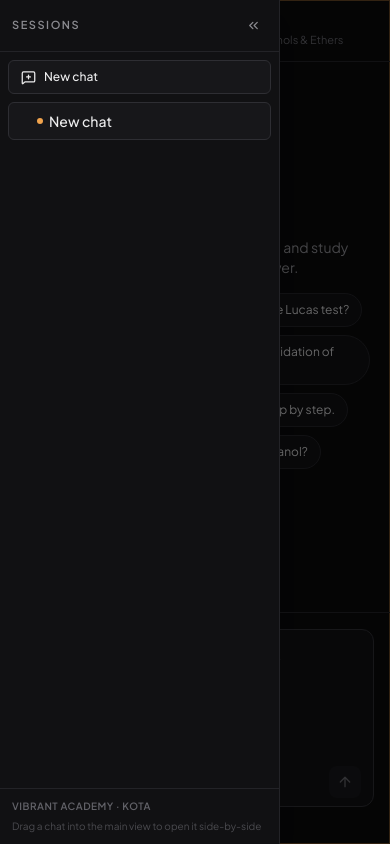
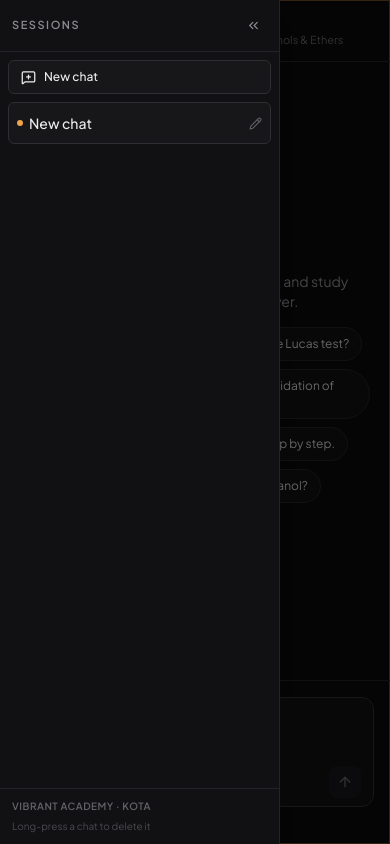
Before and after one commit to dev-sanidhya/MSC-Demo, a Next.js app: page / in a window 390 px wide. Both pictures are taken after a click on the button 29 px from the left and 30 px from the top of the page. Built offline with nearby package versions, Linux system fonts and the light colour scheme.

Commit message:
feat(mobile): long-press delete, citation hints, shorter input

```diff
--- a/app/page.tsx
+++ b/app/page.tsx
@@ -595,6 +595,7 @@ export default function Home() {
           openPaneIds={openPaneSessionIds}
           collapsed={sidebarCollapsed}
           width={sidebarWidth}
+          draggable
           onToggleCollapsed={() => setSidebarCollapsed((v) => !v)}
           onSelect={handleSelect}
           onNew={handleNewChat}
@@ -676,6 +677,7 @@ export default function Home() {
           openPaneIds={openPaneSessionIds}
           collapsed={false}
           width={280}
+          draggable={false}
           onToggleCollapsed={() => setMobileMenuOpen(false)}
           onSelect={handleMobileSelect}
           onNew={handleMobileNewChat}
--- a/components/ChatPanel.tsx
+++ b/components/ChatPanel.tsx
@@ -57,8 +57,12 @@ export function ChatPanel({
   useEffect(() => {
     const el = textareaRef.current;
     if (!el) return;
+    // Capped lower on mobile — 160px of growth room reads fine on a desktop
+    // side pane but eats a third of a phone screen once someone pastes a
+    // couple of sentences.
+    const maxHeight = window.matchMedia("(max-width: 767px)").matches ? 92 : 160;
     el.style.height = "0px";
-    el.style.height = `${Math.min(el.scrollHeight, 160)}px`;
+    el.style.height = `${Math.min(el.scrollHeight, maxHeight)}px`;
   }, [draft]);
 
   function handleSend() {
@@ -196,8 +200,9 @@ export function ChatPanel({
                 <p className="whitespace-pre-wrap break-words">{message.content}</p>
               )}
               {message.role === "assistant" && (message.videoChunkId || message.bookChunkId) && (
-                <div className="mt-3 flex flex-wrap gap-1.5">
+                <div className="mt-3 flex flex-wrap gap-3">
                   {message.videoChunkId && onOpenVideoChunk && (
+                    <div className="flex flex-col items-start gap-1">
                       <button
                         type="button"
                         onClick={() => onOpenVideoChunk(message.videoChunkId!)}
@@ -205,8 +210,16 @@ export function ChatPanel({
                       >
                         <PlayCircle size={12} /> Lecture moment
                       </button>
+                      {/* First-run discoverability nudge for new mobile users — desktop
+                          already has the always-visible header icon + side panel, so
+                          this would just be noise there. */}
+                      <span className="text-[9px] leading-tight text-muted-2 md:hidden">
+                        🎬 There&apos;s a lecture clip for this — tap to watch
+                      </span>
+                    </div>
                   )}
                   {message.bookChunkId && onOpenBookChunk && (
+                    <div className="flex flex-col items-start gap-1">
                       <button
                         type="button"
                         onClick={() => onOpenBookChunk(message.bookChunkId!)}
@@ -214,6 +227,10 @@ export function ChatPanel({
                       >
                         <BookOpen size={12} /> Study reference
                       </button>
+                      <span className="text-[9px] leading-tight text-muted-2 md:hidden">
+                        📖 There&apos;s a study reference too — tap to open
+                      </span>
+                    </div>
                   )}
                 </div>
               )}
--- a/components/Sidebar.tsx
+++ b/components/Sidebar.tsx
@@ -1,6 +1,6 @@
 "use client";
 
-import { useState } from "react";
+import { useRef, useState } from "react";
 import {
   SortableContext,
   useSortable,
@@ -25,12 +25,20 @@ type SidebarProps = {
   openPaneIds: string[];
   collapsed: boolean;
   width: number;
+  /** Desktop/tablet only — lets a session be dragged into the pane area to
+   * split, and into the list to reorder. Mobile has no pane-split (see
+   * app/page.tsx) and touch long-press-to-drag conflicts with scrolling the
+   * list, so the mobile drawer passes false and gets a long-press-to-delete
+   * row instead. */
+  draggable: boolean;
   onToggleCollapsed: () => void;
   onSelect: (id: string) => void;
   onNew: () => void;
   onRename: (id: string, title: string) => void;
   onDelete: (id: string) => void;
 };
+
+const LONG_PRESS_MS = 550;
 
 function SortableSessionRow({
   session,
@@ -175,12 +183,166 @@ function SortableSessionRow({
   );
 }
 
+// Mobile row: no drag (see draggable prop doc above). Rename stays a tap
+// target since touch has no hover to reveal it; delete instead needs a
+// long-press, matching the native-app pattern this is trying to feel like.
+// The outer div stays mounted across the normal <-> confirm-delete states so
+// the pointerup that ends the press keeps landing on the same element even
+// if a long-press mid-gesture swaps its children out from under the finger.
+function SessionRow({
+  session,
+  isActive,
+  isOpenInPane,
+  onSelect,
+  onRename,
+  onDelete,
+}: {
+  session: ChatSession;
+  isActive: boolean;
+  isOpenInPane: boolean;
+  onSelect: (id: string) => void;
+  onRename: (id: string, title: string) => void;
+  onDelete: (id: string) => void;
+}) {
+  const [editing, setEditing] = useState(false);
+  const [draft, setDraft] = useState(session.title);
+  const [confirmingDelete, setConfirmingDelete] = useState(false);
+  const longPressTimer = useRef<ReturnType<typeof setTimeout> | null>(null);
+  const longPressFired = useRef(false);
+
+  function commitRename() {
+    const trimmed = draft.trim();
+    onRename(session.id, trimmed.length > 0 ? trimmed : session.title);
+    setEditing(false);
+  }
+
+  function handlePointerDown() {
+    if (confirmingDelete) return;
+    longPressFired.current = false;
+    longPressTimer.current = setTimeout(() => {
+      longPressFired.current = true;
+      setConfirmingDelete(true);
+    }, LONG_PRESS_MS);
+  }
+
+  function clearLongPress() {
+    if (longPressTimer.current) {
+      clearTimeout(longPressTimer.current);
+      longPressTimer.current = null;
+    }
+  }
+
+  function handleRowTap() {
+    if (longPressFired.current) {
+      // The long-press already opened the delete confirm; swallow the
+      // trailing click so it doesn't also select the chat.
+      longPressFired.current = false;
+      return;
+    }
+    onSelect(session.id);
+  }
+
+  return (
+    <div
+      onPointerDown={handlePointerDown}
+      onPointerUp={clearLongPress}
+      onPointerLeave={clearLongPress}
+      onPointerCancel={clearLongPress}
+      className={clsx(
+        "flex items-center gap-1.5 rounded-md px-2 py-2.5 text-left transition-colors",
+        confirmingDelete
+          ? "border border-danger/40 bg-danger/10"
+          : isActive
+            ? "bg-surface-2 border border-border-strong"
+            : "border border-transparent active:bg-surface-2/60"
+      )}
+    >
+      {confirmingDelete ? (
+        <>
+          <p className="min-w-0 flex-1 truncate text-sm font-medium text-foreground/80">
+            Delete &ldquo;{session.title}&rdquo;?
+          </p>
+          <button
+            type="button"
+            onClick={() => onDelete(session.id)}
+            className="shrink-0 rounded-md bg-danger px-2.5 py-1 text-[11px] font-semibold text-white"
+          >
+            Delete
+          </button>
+          <button
+            type="button"
+            onClick={() => setConfirmingDelete(false)}
+            className="shrink-0 rounded-md border border-border-subtle px-2.5 py-1 text-[11px] text-muted"
+          >
+            Cancel
+          </button>
+        </>
+      ) : (
+        <>
+          <button type="button" onClick={handleRowTap} className="min-w-0 flex-1 text-left">
+            {editing ? (
+              <input
+                autoFocus
+                value={draft}
+                onChange={(e) => setDraft(e.target.value)}
+                onBlur={commitRename}
+                onKeyDown={(e) => {
+                  if (e.key === "Enter") {
+                    e.preventDefault();
+                    commitRename();
+                  }
+                  if (e.key === "Escape") {
+                    setDraft(session.title);
+                    setEditing(false);
+                  }
+                }}
+                onClick={(e) => e.stopPropagation()}
+                className="w-full rounded border border-accent/50 bg-background px-1 py-0.5 text-sm font-medium text-foreground outline-none"
+              />
+            ) : (
+              <span className="flex items-center gap-1.5">
+                {isOpenInPane && (
+                  <span
+                    className="h-1.5 w-1.5 shrink-0 rounded-full bg-accent"
+                    title="Open in a pane"
+                  />
+                )}
+                <p
+                  className={clsx(
+                    "truncate text-sm font-medium",
+                    isActive ? "text-foreground" : "text-foreground/80"
+                  )}
+                >
+                  {session.title}
+                </p>
+              </span>
+            )}
+          </button>
+          <button
+            type="button"
+            onClick={(e) => {
+              e.stopPropagation();
+              setDraft(session.title);
+              setEditing((v) => !v);
+            }}
+            className="shrink-0 text-muted-2 hover:text-accent"
+            aria-label="Rename chat"
+          >
+            {editing ? <Check size={13} /> : <Pencil size={13} />}
+          </button>
+        </>
+      )}
+    </div>
+  );
+}
+
 export function Sidebar({
   sessions,
   activeSessionId,
   openPaneIds,
   collapsed,
   width,
+  draggable,
   onToggleCollapsed,
   onSelect,
   onNew,
@@ -229,6 +391,7 @@ export function Sidebar({
       </div>
 
       <div className="flex-1 overflow-y-auto px-2 pb-2">
+        {draggable ? (
           <SortableContext
             items={sessions.map((s) => s.id)}
             strategy={verticalListSortingStrategy}
@@ -248,6 +411,21 @@ export function Sidebar({
               ))}
             </div>
           </SortableContext>
+        ) : (
+          <div className="flex flex-col gap-1">
+            {sessions.map((session) => (
+              <SessionRow
+                key={session.id}
+                session={session}
+                isActive={session.id === activeSessionId}
+                isOpenInPane={openPaneIds.includes(session.id)}
+                onSelect={onSelect}
+                onRename={onRename}
+                onDelete={onDelete}
+              />
+            ))}
+          </div>
+        )}
       </div>
 
       {!collapsed && (
@@ -256,7 +434,9 @@ export function Sidebar({
             Vibrant Academy · Kota
           </p>
           <p className="mt-1 text-[10px] leading-relaxed text-muted-2/70">
-            Drag a chat into the main view to open it side-by-side
+            {draggable
+              ? "Drag a chat into the main view to open it side-by-side"
+              : "Long-press a chat to delete it"}
           </p>
         </div>
       )}
```
Lines whose indentation alone changed are shown as unchanged.
